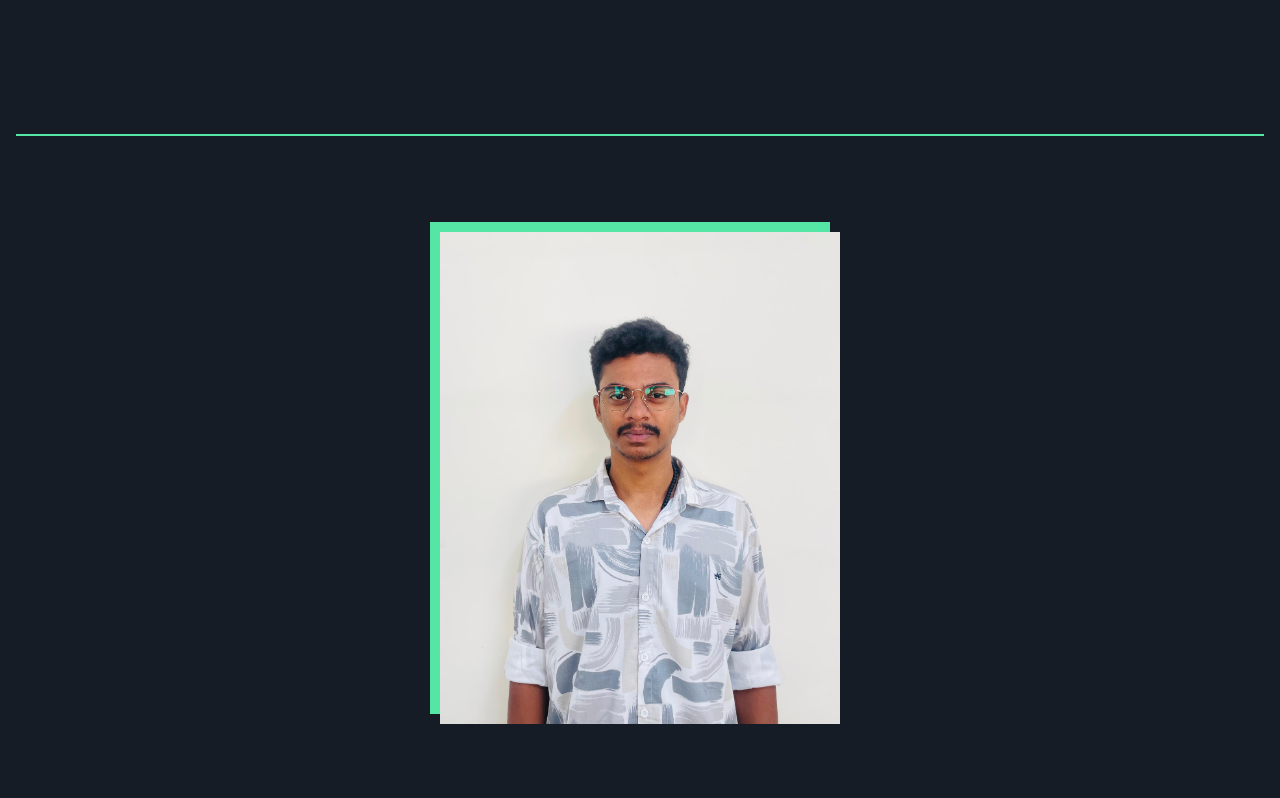
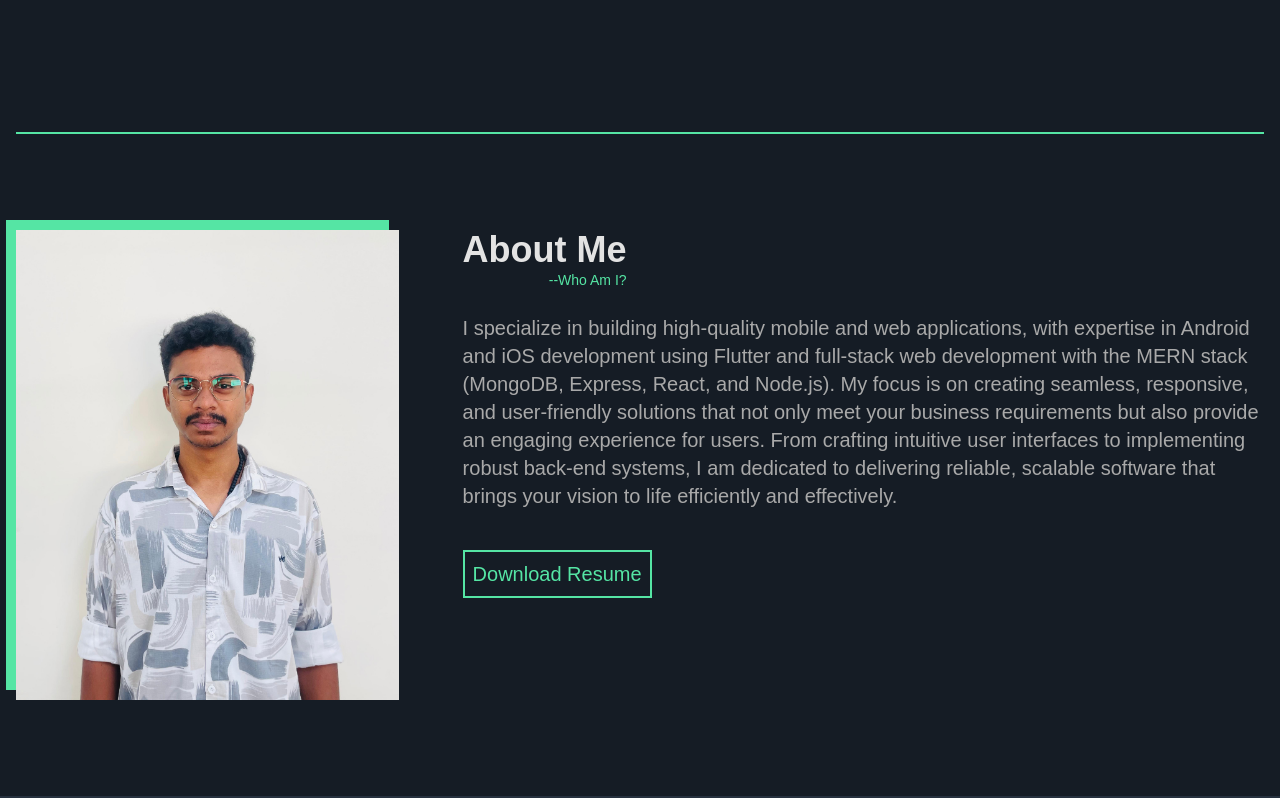
Before and after one commit to chandru19g/ChandruDev, a React (Vite) app: page / in a window 1280 px wide. Shown: the part 402-1200 px from the top of the page. Built offline with nearby package versions, Linux system fonts and the light colour scheme.

Commit message:
About me section

```diff
--- a/src/components/Navbar/NavLinks.jsx
+++ b/src/components/Navbar/NavLinks.jsx
@@ -4,7 +4,7 @@ import { Link } from "react-router-dom";
 const NavLinks = ({ link, onClick }) => (
   <Link to={link.path} onClick={onClick}>
     <p
-      className={`border-whiteColor rounded-lg border-2 px-4 py-1 text-whiteColor font-medium uppercase hover:text-primaryColor hover:bg-secondaryColor hover:border-secondaryColor cursor-pointer ease-in-out duration-150 `}
+      className={`border-whiteColor rounded-lg border-[1px] px-4 py-1 text-whiteColor font-medium uppercase hover:text-primaryColor hover:bg-secondaryColor hover:border-secondaryColor cursor-pointer ease-in-out duration-150 `}
     >
       {link.title}
     </p>
--- a/src/sections/AboutMe.jsx
+++ b/src/sections/AboutMe.jsx
@@ -5,16 +5,36 @@ import profileImage from "../assets/profile.jpeg";
 const AboutMe = () => {
   return (
     <section id="about">
-      <div className="max-w-screen-xl mx-auto flex flex-row items-center justify-center px-4 py-4 text-whiteColor md:py-24">
+      <div className="max-w-screen-xl mx-auto flex md:flex-row flex-col-reverse items-center justify-center px-4 py-8 text-whiteColor md:py-24">
         <div className="relative inline-block">
           <img
             src={profileImage}
             alt="Profile Picture"
             className="relative z-10"
-            height={450}
-            width={400}
           />
           <div className="absolute top-[-10px] left-[-10px] w-full h-full border-[16px] border-secondaryColor z-0"></div>
+        </div>
+        <div className="flex flex-col md:justify-start md:items-start justify-center items-center self-start md:w-max md:ml-16 md:pb-0 pb-8">
+          <div className="flex flex-col md:w-max">
+            <div className="text-4xl font-bold">About Me</div>
+            <div className="text-secondaryColor text-end text-sm">
+              --Who Am I?
+            </div>
+          </div>
+          <div className="pt-6 text-greyColor text-xl font-medium">
+            I specialize in building high-quality mobile and web applications,
+            with expertise in Android and iOS development using Flutter and
+            full-stack web development with the MERN stack (MongoDB, Express,
+            React, and Node.js). My focus is on creating seamless, responsive,
+            and user-friendly solutions that not only meet your business
+            requirements but also provide an engaging experience for users. From
+            crafting intuitive user interfaces to implementing robust back-end
+            systems, I am dedicated to delivering reliable, scalable software
+            that brings your vision to life efficiently and effectively.
+          </div>
+          <div className="text-secondaryColor border-2 border-secondaryColor p-2 text-xl font-medium mt-10 cursor-pointer">
+            Download Resume
+          </div>
         </div>
       </div>
     </section>
```
